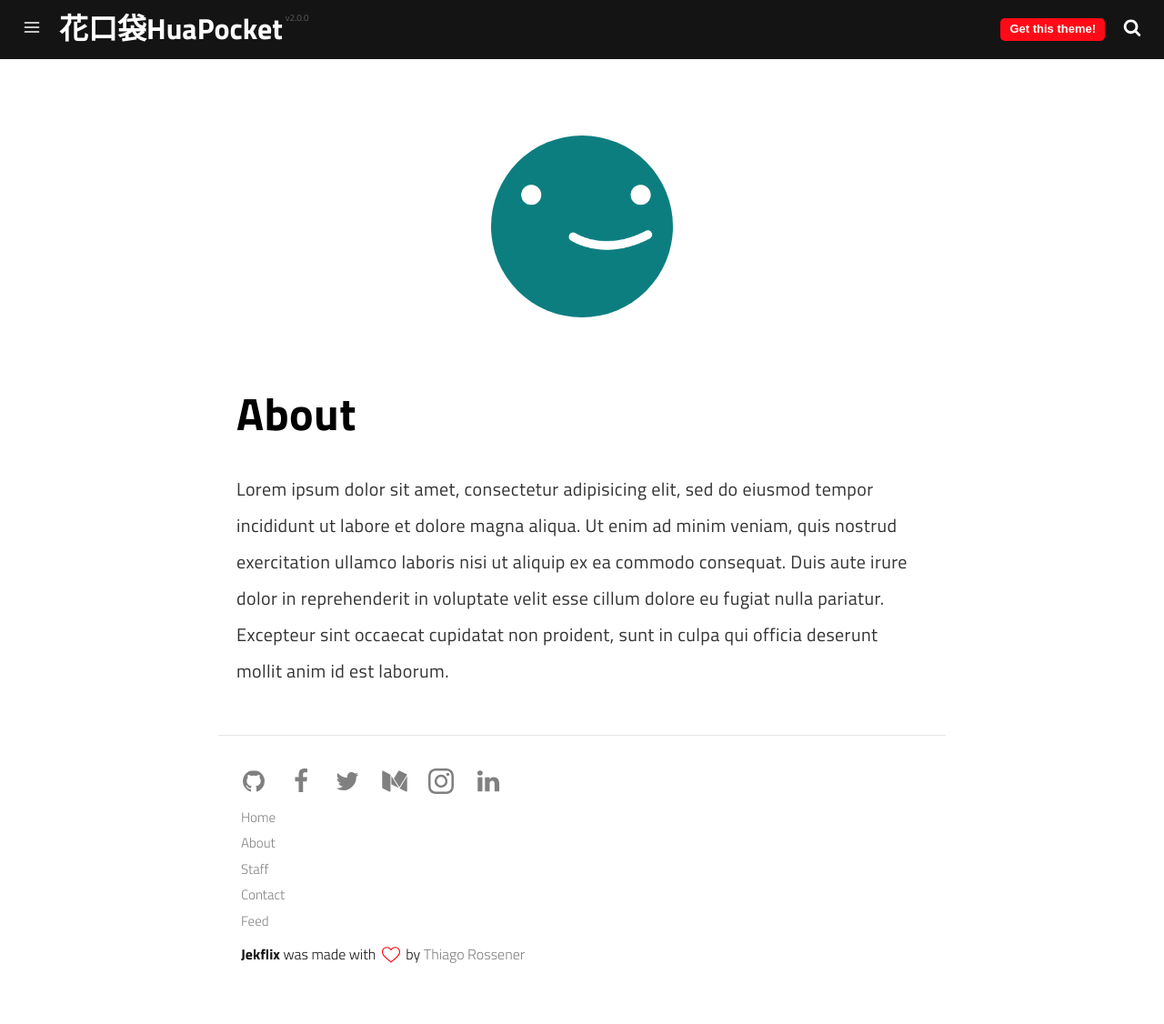
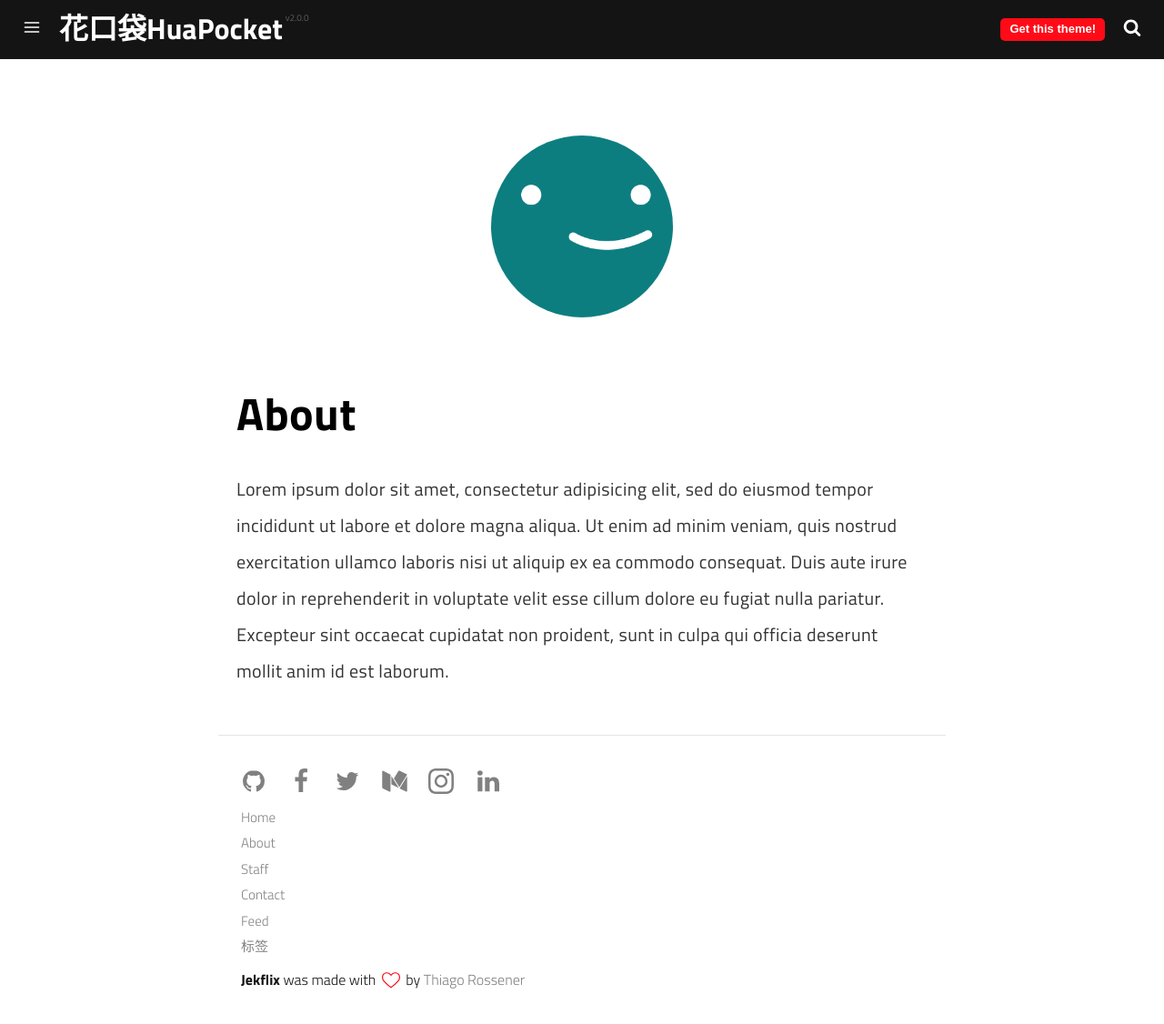
Before and after one commit to huapocket/huapocket.github.io, a Jekyll site: the page built from pages/about.md, in a window 1280 px wide and 1126 px high. Shown: the whole window at 91% size. Built offline with Jekyll 4.4.1, drawn with Linux system fonts in a browser that asks for light colours; a script that is not in the unit is left out.

Commit message:
修改做侧边栏
增加tag选项

```diff
--- a/_includes/links.html
+++ b/_includes/links.html
@@ -17,4 +17,7 @@
   <li>
     <a class="feed" href="{{ site.url }}{{site.baseurl}}/feed.xml" title="Atom/RSS feed">Feed</a>
   </li>
+  <li>
+    <a class="feed" href="{{ site.url }}{{site.baseurl}}/tags/" title="tags">标签</a>
+  </li>
 </ul>
```
